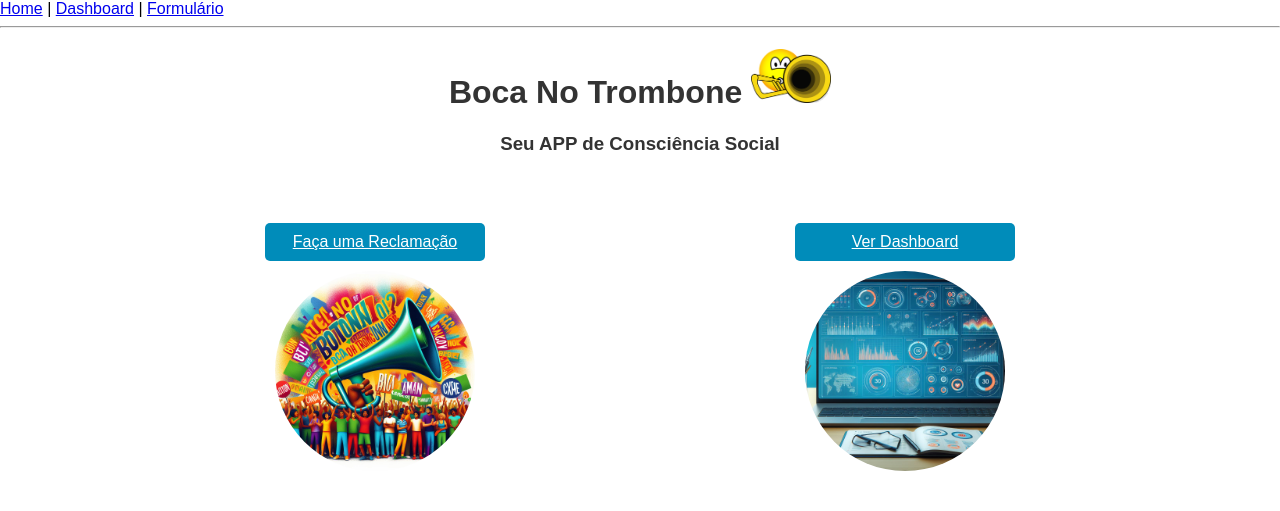
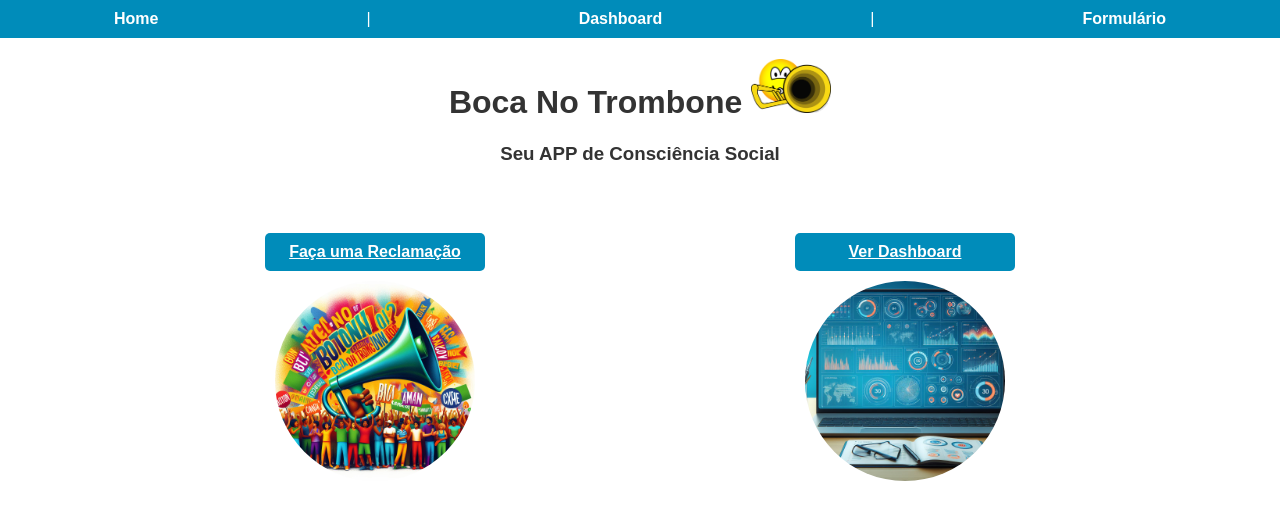
Before and after one commit to bhnunes/ProjetoPI2024, a Flask app: page / in a window 1280 px wide. Shown: the top 511 px of the page. Run offline with Flask 3, Linux system fonts and the light colour scheme; some libraries are stand-ins or nearby versions.

Commit message:
adjusted

```diff
--- a/static/styles.css
+++ b/static/styles.css
@@ -4,18 +4,19 @@ body, html {
   font-family: 'Arial', sans-serif; /* Adicionando uma fonte */
 }
 
-.navbar {
+nav {
   display: flex;
   justify-content: space-around;
-  background-color: #4CAF50; /* Mudando a cor de fundo da barra de navegação */
+  background-color: #008CBA; /* Mudando a cor de fundo da barra de navegação */
   color: white; /* Mudando a cor do texto da barra de navegação */
-  padding: 15px;
-  margin: 20px;
+  padding: 10px;
+  margin: 0px;
 }
 
-.navbar a {
+nav a {
   color: white; /* Mantendo os links na cor branca */
   text-decoration: none; /* Removendo o sublinhado dos links */
+  font-weight:bold;
 }
 
 h1 {
@@ -40,6 +41,7 @@ h3 {
   cursor: pointer;
   width: 180px; /* Set a fixed width for the buttons */
   text-align: center;
+  font-weight:bold;
 }
 
 /* Estilizando os alertas */
--- a/templates/base.html
+++ b/templates/base.html
@@ -12,7 +12,6 @@
         <a href="/dashboard">Dashboard</a> |
         <a href="/formulario">Formulário</a>
     </nav>
-    <hr>
     {% block content %}{% endblock %}
 </body>
 </html>
```
